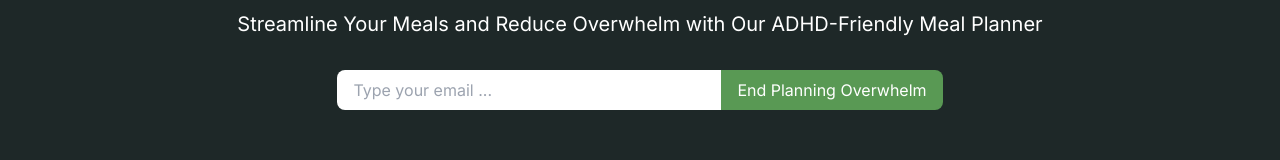
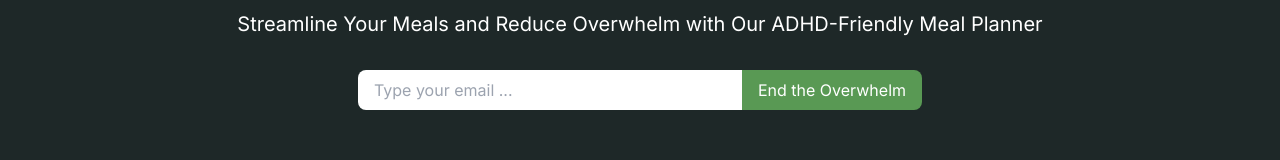
Before and after one commit to ammaarkhan/brokol-website, a Next.js app in the folder brokol-website/: page / in a window 1280 px wide. Shown: the part 192-352 px from the top of the page. Built offline with nearby package versions, Linux system fonts and the light colour scheme; no server answers; grey boxes are pictures that could not be loaded.

Commit message:
update the button text

```diff
--- a/brokol-website/src/app/page.js
+++ b/brokol-website/src/app/page.js
@@ -87,7 +87,7 @@ export default function Home() {
                 type="submit"
                 className="w-11/12 md:w-auto px-4 py-2 bg-brokol-green hover:bg-gray-700 text-white rounded-lg md:rounded-r-lg md:rounded-l-none"
               >
-                End Planning Overwhelm
+                End the Overwhelm
               </button>
             </form>
             {/* Display the message if it's set */}
@@ -391,7 +391,7 @@ export default function Home() {
                     type="submit"
                     className="w-11/12 md:w-auto px-4 py-2 bg-brokol-green hover:bg-gray-700 text-white rounded-lg md:rounded-r-lg md:rounded-l-none"
                   >
-                    End Planning Overwhelm
+                    End the Overwhelm
                   </button>
                 </form>
 
```
